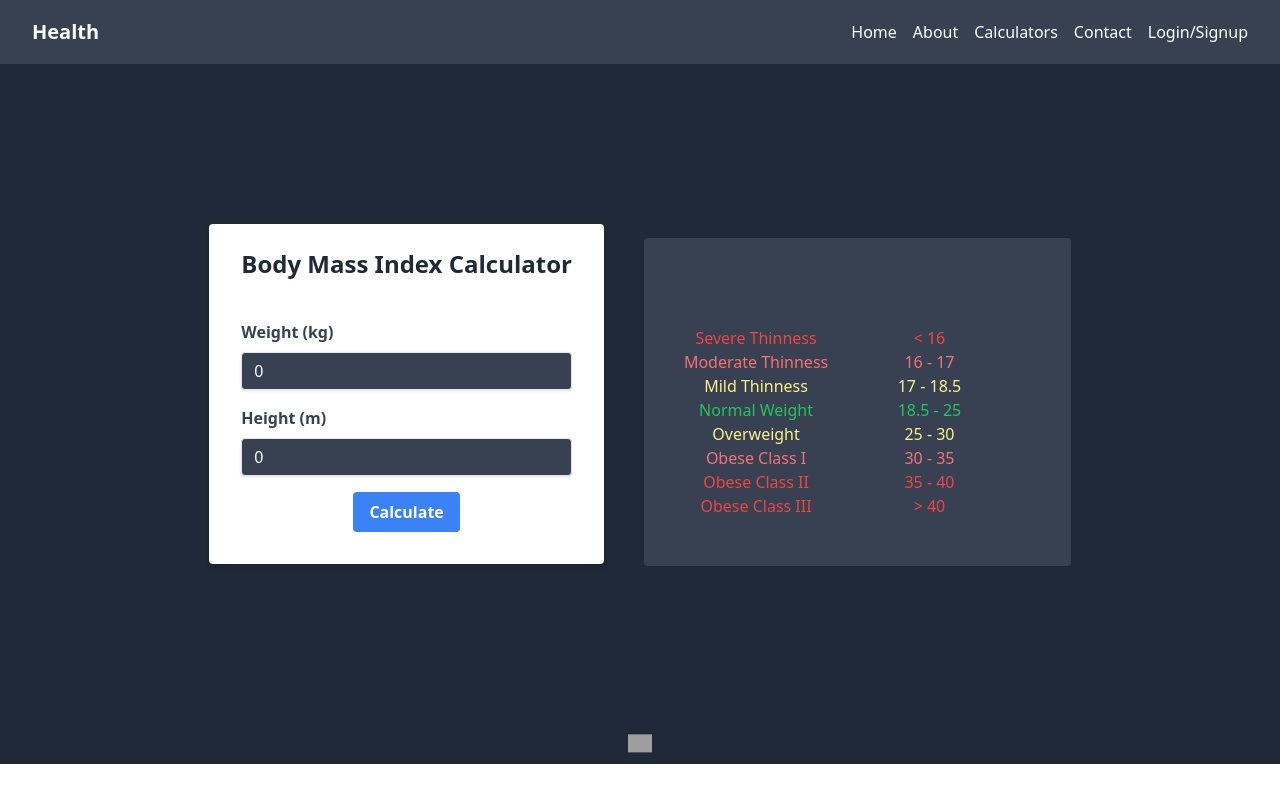
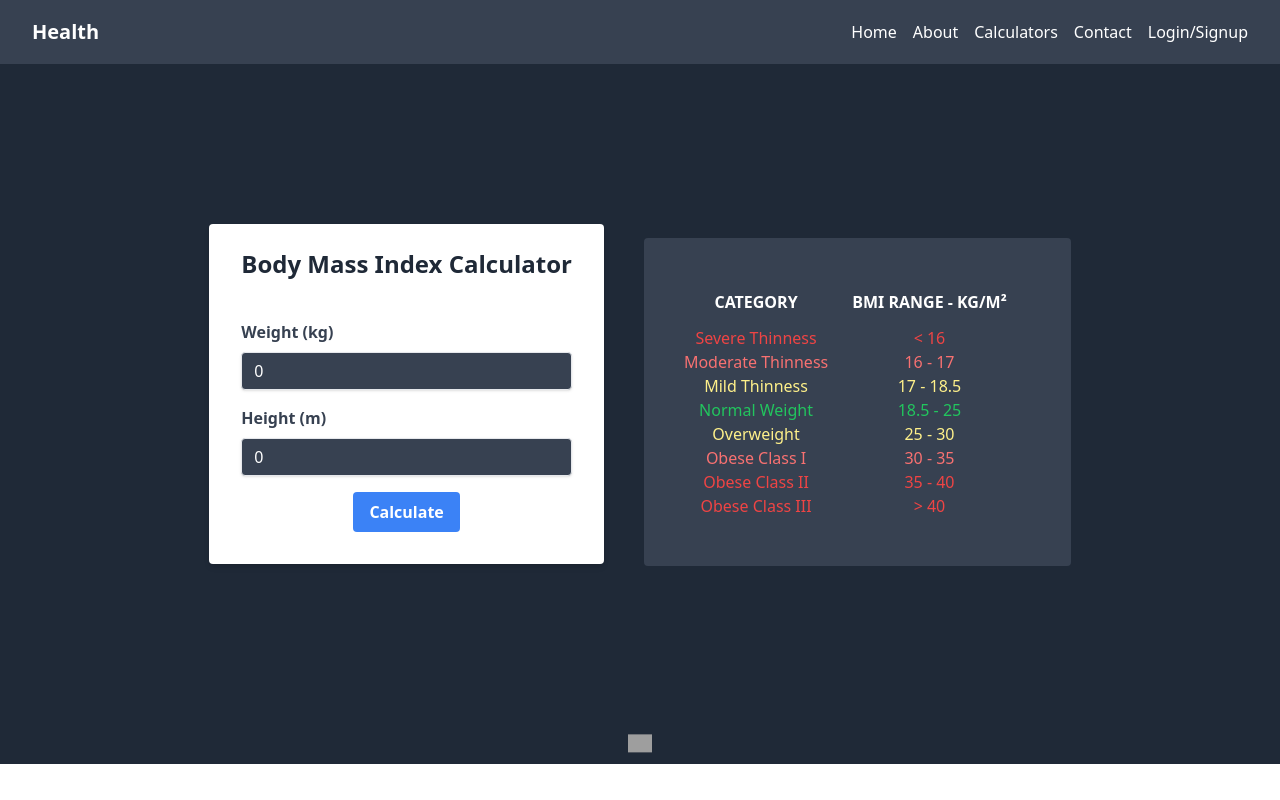
Before and after one commit to 0xzaid/health-and-fitness, a Next.js app: page /calculators/body-mass-index-calculator in a window 1280 px wide. Shown: the top 800 px of the page. Built offline with nearby package versions, Linux system fonts and the light colour scheme; no server answers; grey boxes are pictures that could not be loaded.

Commit message:
fixed white text not showing

```diff
--- a/src/pages/calculators/body-mass-index-calculator.tsx
+++ b/src/pages/calculators/body-mass-index-calculator.tsx
@@ -79,10 +79,10 @@ export default function BMICalculator() {
 
                 <div className="bg-gray-700 rounded p-10">
                     <table className="bg-gray-700 text-center text-white mb-2 w-full">
-                        <thead className="bg-gray-700 text-gray-700 uppercase bg-gray-50 dark:bg-gray-700 dark:text-gray-400">
+                        <thead className="bg-gray-700 text-white uppercase bg-gray-50 dark:bg-gray-700 dark:text-gray-400">
                             <tr>
-                                <th scope="col" className="px-6 py-3">Category</th>
-                                <th scope="col" className="px-6 py-3">BMI range - kg/m²</th>
+                                <th scope="col" className="text-white px-6 py-3">Category</th>
+                                <th scope="col" className="text-white px-6 py-3">BMI range - kg/m²</th>
                             </tr>
                         </thead>
                         <tbody>
```
